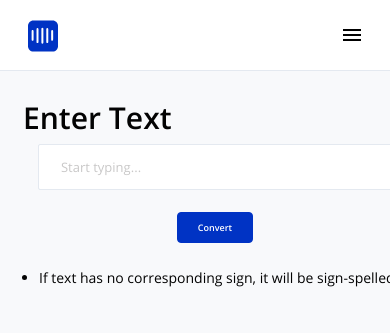
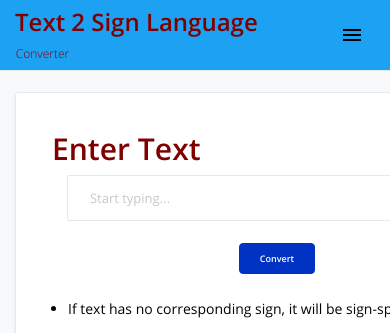
Before and after one commit to ericmuchiri/text-to-sign, a Django app: page /covert/animation/ in a window 390 px wide. Shown: the top 333 px of the page. Run offline with Django 3.2, Linux system fonts and the light colour scheme; some libraries are stand-ins or nearby versions.

```diff
--- a/convert/views.py
+++ b/convert/views.py
@@ -18,6 +18,8 @@ import os.path
 def animation_view(request):
     if request.method == 'POST':
         text = request.POST.get('sen')
+        # capitalize every word
+        text = text.title()
         conversion = Conversion()
         # conversion.user = request.user
         conversion.search_text = text
--- a/templates/animation.html
+++ b/templates/animation.html
@@ -3,10 +3,13 @@
 
 
 {% block content %}
+    <div class="card shadow-sm">
+        <div class="card-body">
             <div class="row">
                 <div class="col-md-5 m-2">
 
-            <h2>Enter Text </h2>
+
+                    <h2 style="color: maroon">Enter Text </h2>
 
                     <div class="container">
                         <form action="" autocomplete="off" method="post" style="text-align: center">
@@ -45,9 +48,16 @@
                     </div>
                 </div>
             </div>
+        </div>
+
+    </div>
+
+    <br/>
+    <br/>
+
     <div class="row">
         <div class="col">
-            <div class="card">
+            <div class="card shadow-sm">
                 <ul class="nav nav-tabs" id="myTab" role="tablist">
                     <li class="nav-item">
                         <a class="nav-link active" id="home-tab" data-toggle="tab" href="#home" role="tab"
--- a/templates/index-base.html
+++ b/templates/index-base.html
@@ -22,19 +22,19 @@
     <script src="{% static 'assets/vendors/js/vendor.bundle.base.js' %}"></script>
 </head>
 <body>
-<div class="container-scroller">
+<div class="container-scroller" >
     <!-- partial:partials/_horizontal-navbar.html -->
-    <div class="horizontal-menu">
-        <nav class="navbar top-navbar col-lg-12 col-12 p-0">
+    <div class="horizontal-menu"  >
+        <nav class="navbar top-navbar col-lg-12 col-12 p-0" style="background-color: #1DA1F2 !important;">
             <div class="container">
                 <div class="text-center navbar-brand-wrapper d-flex align-items-center justify-content-center">
-                    <a class="navbar-brand brand-logo" href="index.html">
-                        <img src="../assets/images/logo.svg" alt="TEXT 2 SIGN"/>
-                        <span class="font-12 d-block font-weight-light">Converter</span>
+                    <a class="navbar-brand brand-logo" href="/">
+                        <h3 style="color: maroon">Text 2 Sign Language</h3>
+                        <span style="color: maroon" class="font-12 d-block font-weight-light">Converter</span>
                     </a>
-                    <a class="navbar-brand brand-logo-mini" href="index.html">
-                        <img src="../assets/images/logo-mini.svg"
-                             alt="SIGN Converter"/>
+                    <a class="navbar-brand brand-logo-mini" href="">
+                        <h3 style="color: maroon">Text 2 Sign Language</h3>
+                        <span style="color: maroon" class="font-12 d-block font-weight-light">Converter</span>
                     </a>
                 </div>
                 <div class="navbar-menu-wrapper d-flex align-items-center justify-content-end">
@@ -64,9 +64,9 @@
                                 <a class="nav-link" id="profileDropdown" href="#" data-toggle="dropdown"
                                    aria-expanded="false">
 
-                                    <div class="nav-profile-text">
-                                        <p class="text-black font-weight-semibold m-0"> Sign in/Login </p>
-                                    </div>
+{#                                    <div class="nav-profile-text">#}
+{#                                        <p class="text-black font-weight-semibold m-0"> Sign in/Login </p>#}
+{#                                    </div>#}
                                 </a>
                             {% endif %}
                         </li>
```
Also changed, not shown: other parts of templates/animation.html (+4 -4 lines), A2SL/settings.py (+14 -14 lines), db.sqlite3. Lines whose indentation alone changed are shown as unchanged.
